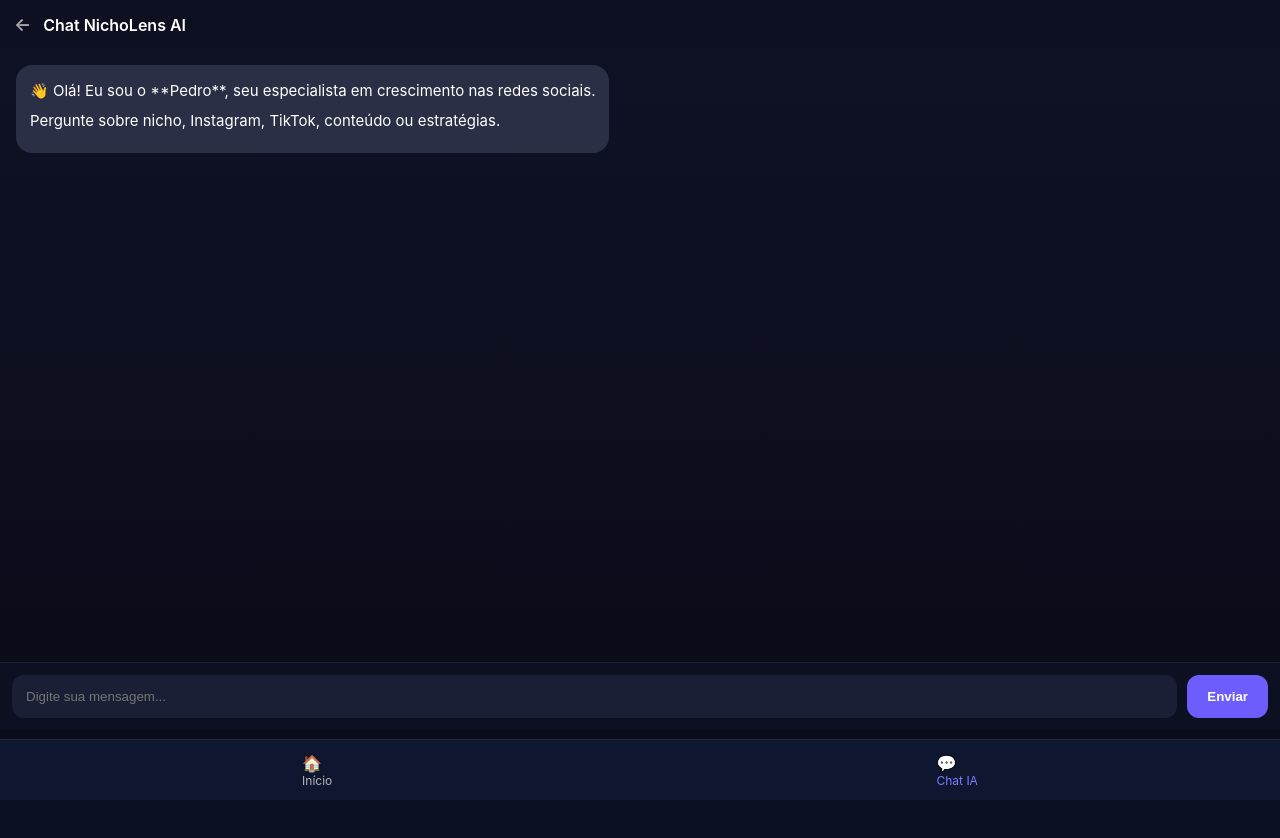
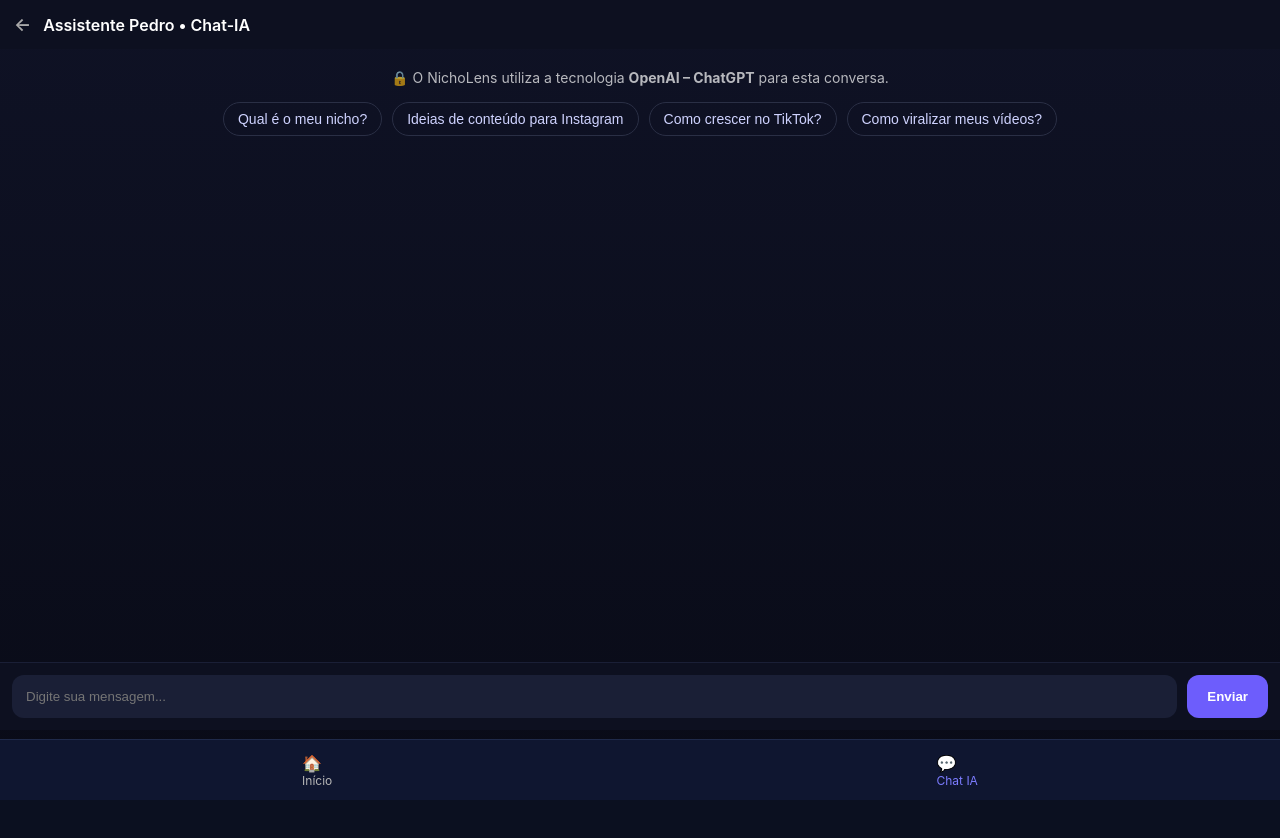
Before and after one commit to robinbrasil008-del/App---NichoLens-AI, a Next.js app: page /chat in a window 1280 px wide. Shown: the top 838 px of the page. Built offline with nearby package versions, Linux system fonts and the light colour scheme.

Commit message:
Update page.js

```diff
--- a/app/(tabs)/chat/page.js
+++ b/app/(tabs)/chat/page.js
@@ -3,26 +3,26 @@
 import { useState } from "react";
 import Link from "next/link";
 
+const SUGESTOES = [
+  "Qual é o meu nicho?",
+  "Ideias de conteúdo para Instagram",
+  "Como crescer no TikTok?",
+  "Como viralizar meus vídeos?",
+];
+
 export default function ChatPage() {
-  const [messages, setMessages] = useState([
-    {
-      role: "assistant",
-      content:
-        "👋 Olá! Eu sou o **Pedro**, seu especialista em crescimento nas redes sociais.\n\nPergunte sobre nicho, Instagram, TikTok, conteúdo ou estratégias.",
-    },
-  ]);
+  const [messages, setMessages] = useState([]);
   const [input, setInput] = useState("");
   const [loading, setLoading] = useState(false);
 
-  async function sendMessage() {
-    if (!input.trim()) return;
+  async function sendMessage(text) {
+    const messageToSend = text ?? input;
+    if (!messageToSend.trim()) return;
 
-    const userMessage = {
-      role: "user",
-      content: input,
-    };
-
-    setMessages((prev) => [...prev, userMessage]);
+    setMessages((prev) => [
+      ...prev,
+      { role: "user", content: messageToSend },
+    ]);
     setInput("");
     setLoading(true);
 
@@ -30,7 +30,7 @@
       const res = await fetch("/api/chat", {
         method: "POST",
         headers: { "Content-Type": "application/json" },
-        body: JSON.stringify({ message: input }),
+        body: JSON.stringify({ message: messageToSend }),
       });
 
       const data = await res.json();
@@ -57,12 +57,33 @@
       {/* Header */}
       <div style={styles.header}>
         <Link href="/" style={styles.back}>←</Link>
-        <span>Chat NichoLens AI</span>
+        <span>Assistente Pedro • Chat-IA</span>
       </div>
 
-      {/* Área principal */}
       <div style={styles.main}>
-        {/* Mensagens */}
+        {/* Aviso OpenAI + Sugestões */}
+        {messages.length === 0 && (
+          <div style={styles.intro}>
+            <div style={styles.openaiInfo}>
+              🔒 O NichoLens utiliza a tecnologia{" "}
+              <strong>OpenAI – ChatGPT</strong> para esta conversa.
+            </div>
+
+            <div style={styles.suggestions}>
+              {SUGESTOES.map((s, i) => (
+                <button
+                  key={i}
+                  style={styles.suggestion}
+                  onClick={() => sendMessage(s)}
+                >
+                  {s}
+                </button>
+              ))}
+            </div>
+          </div>
+        )}
+
+        {/* Chat */}
         <div style={styles.chat}>
           {messages.map((msg, i) => (
             <div
@@ -72,9 +93,7 @@
                 alignSelf:
                   msg.role === "user" ? "flex-end" : "flex-start",
                 background:
-                  msg.role === "user"
-                    ? "#6d5dfc"
-                    : "#2a2f45",
+                  msg.role === "user" ? "#6d5dfc" : "#2a2f45",
               }}
             >
               {msg.content.split("\n").map((line, idx) => (
@@ -92,7 +111,7 @@
           )}
         </div>
 
-        {/* Input FIXO acima do banner */}
+        {/* Input */}
         <div style={styles.inputArea}>
           <input
             value={input}
@@ -101,7 +120,7 @@
             style={styles.input}
             onKeyDown={(e) => e.key === "Enter" && sendMessage()}
           />
-          <button onClick={sendMessage} style={styles.button}>
+          <button onClick={() => sendMessage()} style={styles.button}>
             Enviar
           </button>
         </div>
@@ -110,24 +129,23 @@
   );
 }
 
-const BANNER_HEIGHT = 70; // altura do menu inferior
+const BANNER_HEIGHT = 70;
 
 const styles = {
   page: {
     height: "100vh",
     display: "flex",
     flexDirection: "column",
-    background:
-      "linear-gradient(180deg, #0f1225 0%, #090b17 100%)",
+    background: "linear-gradient(180deg,#0f1225,#090b17)",
     color: "#fff",
   },
   header: {
-    padding: "14px",
+    padding: 14,
     background: "#0d1020",
     display: "flex",
     alignItems: "center",
     gap: 12,
-    fontWeight: "600",
+    fontWeight: 600,
   },
   back: {
     color: "#aaa",
@@ -140,18 +158,42 @@
     flexDirection: "column",
     position: "relative",
   },
+  intro: {
+    padding: 20,
+    textAlign: "center",
+  },
+  openaiInfo: {
+    opacity: 0.7,
+    fontSize: 14,
+    marginBottom: 16,
+  },
+  suggestions: {
+    display: "flex",
+    flexWrap: "wrap",
+    gap: 10,
+    justifyContent: "center",
+  },
+  suggestion: {
+    padding: "8px 14px",
+    borderRadius: 20,
+    border: "1px solid #2a2f45",
+    background: "transparent",
+    color: "#cfd3ff",
+    fontSize: 14,
+    cursor: "pointer",
+  },
   chat: {
     flex: 1,
-    padding: "16px",
+    padding: 16,
     display: "flex",
     flexDirection: "column",
     gap: 12,
     overflowY: "auto",
-    paddingBottom: 100, // espaço para o input
+    paddingBottom: 110,
   },
   bubble: {
     maxWidth: "85%",
-    padding: "14px",
+    padding: 14,
     borderRadius: 16,
     fontSize: 15,
     lineHeight: 1.6,
@@ -162,16 +204,15 @@
     bottom: BANNER_HEIGHT,
     display: "flex",
     gap: 10,
-    padding: "12px",
+    padding: 12,
     background: "#0d1020",
     borderTop: "1px solid #1a1f36",
   },
   input: {
     flex: 1,
-    padding: "14px",
+    padding: 14,
     borderRadius: 12,
     border: "none",
-    outline: "none",
     background: "#1a1f36",
     color: "#fff",
   },
@@ -181,7 +222,7 @@
     border: "none",
     background: "#6d5dfc",
     color: "#fff",
-    fontWeight: "600",
+    fontWeight: 600,
     cursor: "pointer",
   },
 };
```
